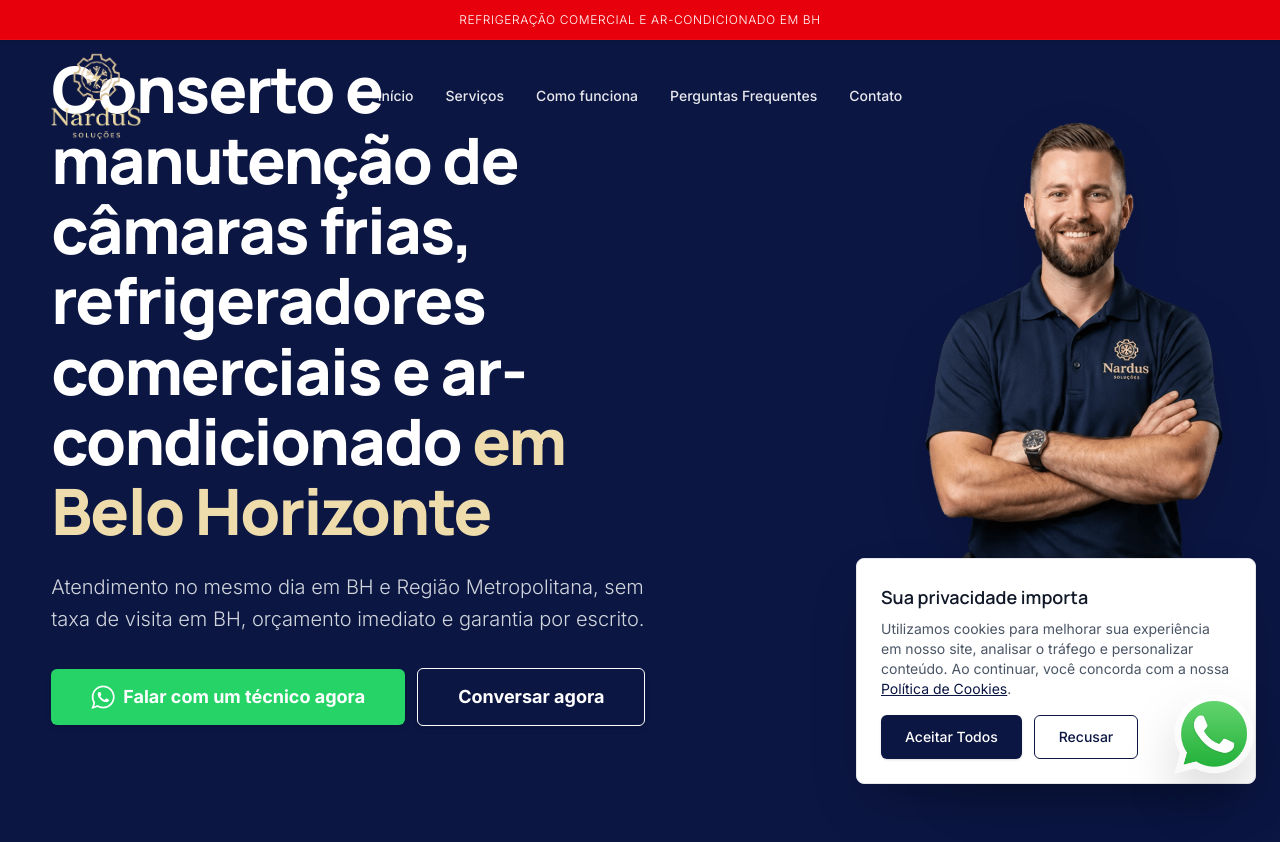
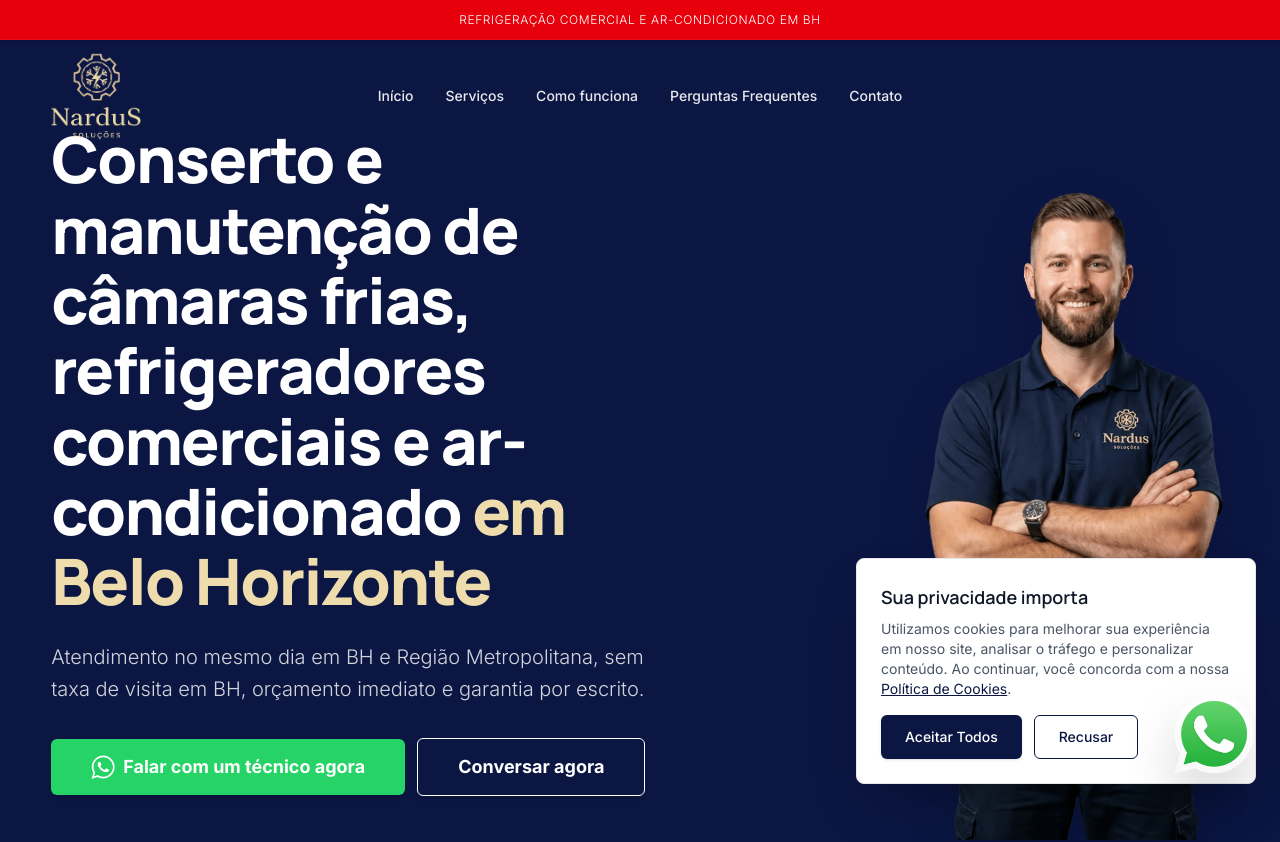
Before and after one commit to t0non/lpNardus, a Next.js app: page / in a window 1280 px wide. Shown: the top 842 px of the page. Built offline with nearby package versions, Linux system fonts and the light colour scheme.

Commit message:
style: increase desktop padding-top to resolve header overlap

```diff
--- a/src/app/globals.css
+++ b/src/app/globals.css
@@ -90,7 +90,7 @@ body {
   align-items: center;
   gap: clamp(48px, 7vw, 110px);
   min-height: 82vh;
-  padding-top: 120px;
+  padding-top: 190px;
   padding-bottom: 40px;
 }
 
```
